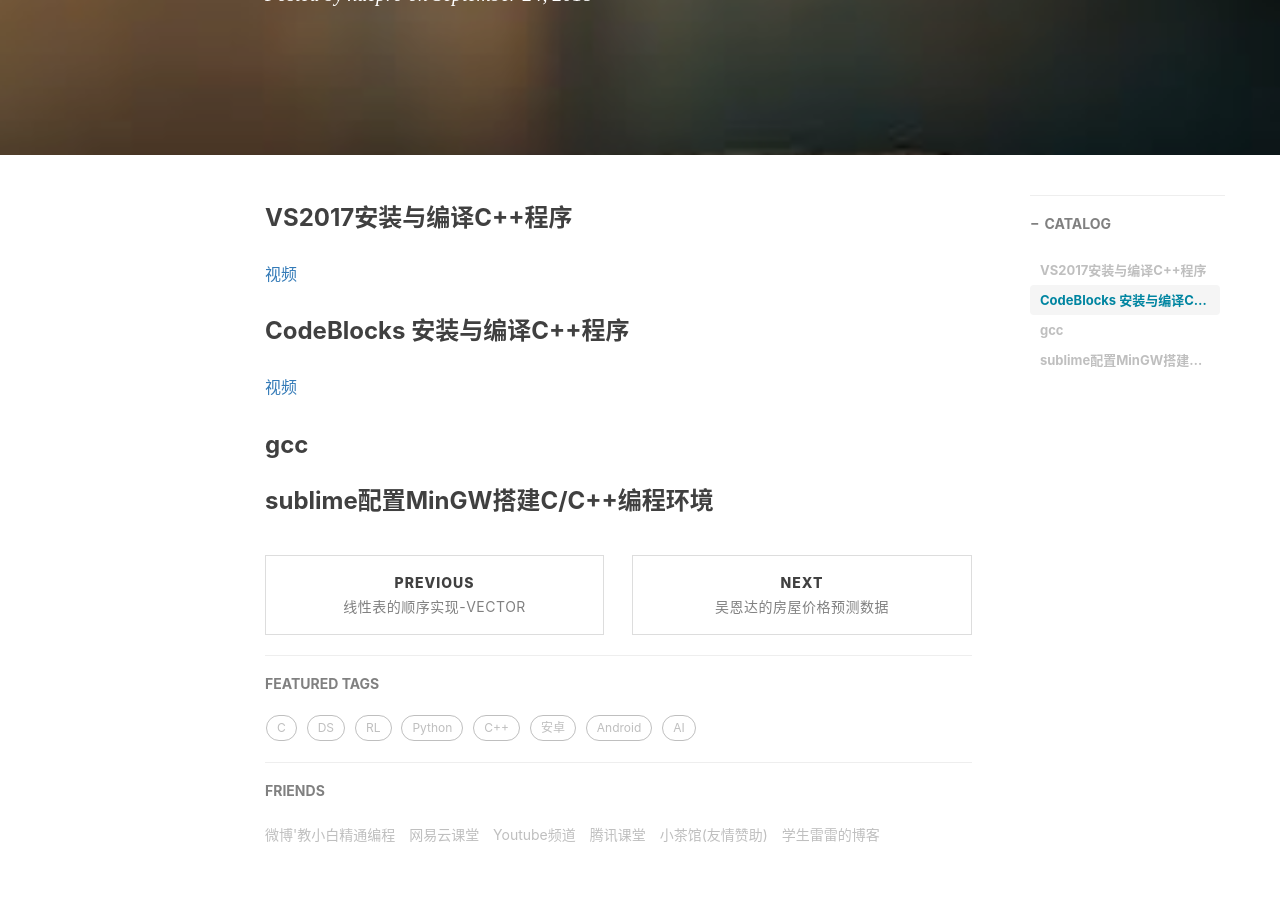
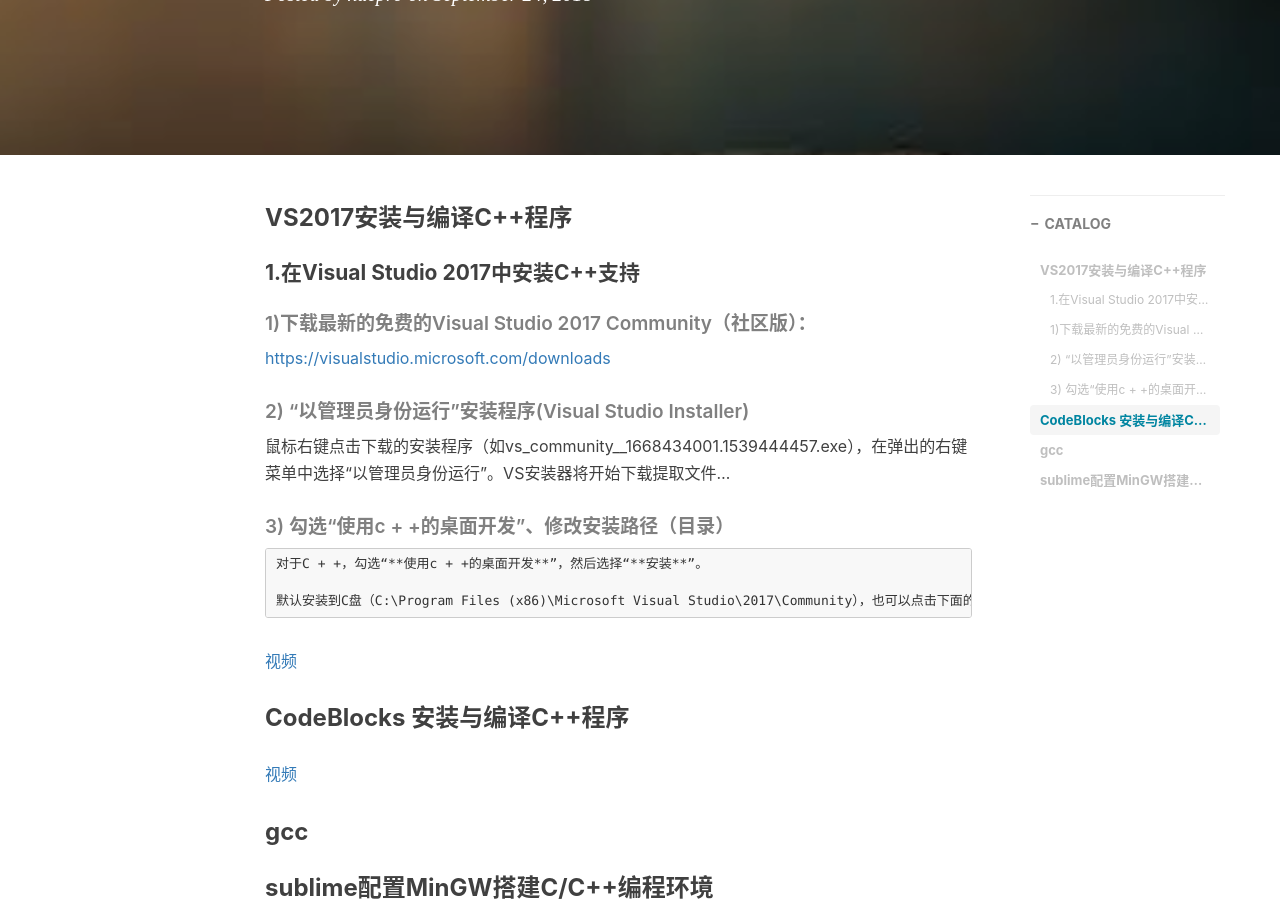
Before and after one commit to xuepro/xuepro.github.io, a Jekyll site: the page built from _posts/2018-09-24-C++17安装、配置.md, in a window 1280 px wide and 900 px high, scrolled down 368 px. Built offline with Jekyll 4.4.1, drawn with Linux system fonts in a browser that asks for light colours; nearby versions of some CDN libraries; comment, search, counter and statistics services are not loaded.

Commit message:
Update 2018-09-24-C++17安装、配置.md

```diff
--- a/_posts/2018-09-24-C++17安装、配置.md
+++ b/_posts/2018-09-24-C++17安装、配置.md
@@ -15,7 +15,26 @@
 
 ### VS2017安装与编译C++程序
 
+#### 1.在Visual Studio 2017中安装C++支持
+
+##### 1)下载最新的免费的Visual Studio 2017 Community（社区版）：
+
+ [https://visualstudio.microsoft.com/downloads](https://visualstudio.microsoft.com/downloads)
+
+##### 2) “以管理员身份运行”安装程序(Visual Studio Installer)
+
+   鼠标右键点击下载的安装程序（如vs_community__1668434001.1539444457.exe），在弹出的右键菜单中选择“以管理员身份运行”。VS安装器将开始下载提取文件…
+
+##### 3) 勾选“使用c + +的桌面开发”、修改安装路径（目录）
+
+    对于C + +，勾选“**使用c + +的桌面开发**”，然后选择“**安装**”。
+
+    默认安装到C盘（C:\Program Files (x86)\Microsoft Visual Studio\2017\Community），也可以点击下面的“**更改**”修改VS2017的安装路径（目录），比如安装到比如“F盘”:  F:\Program Files (x86)\Microsoft Visual Studio\2017\Community。然后选择“**安装**”。 在弹出的对话框中选择“继续使用我的选择”
+
+
    [视频](https://www.weibo.com/tv/v/Fx3MOsqJM?fid=1034:818cb1349ce05a84bfbd5e6422e1f2ea)
+
+
 
 ### CodeBlocks 安装与编译C++程序
 
```
